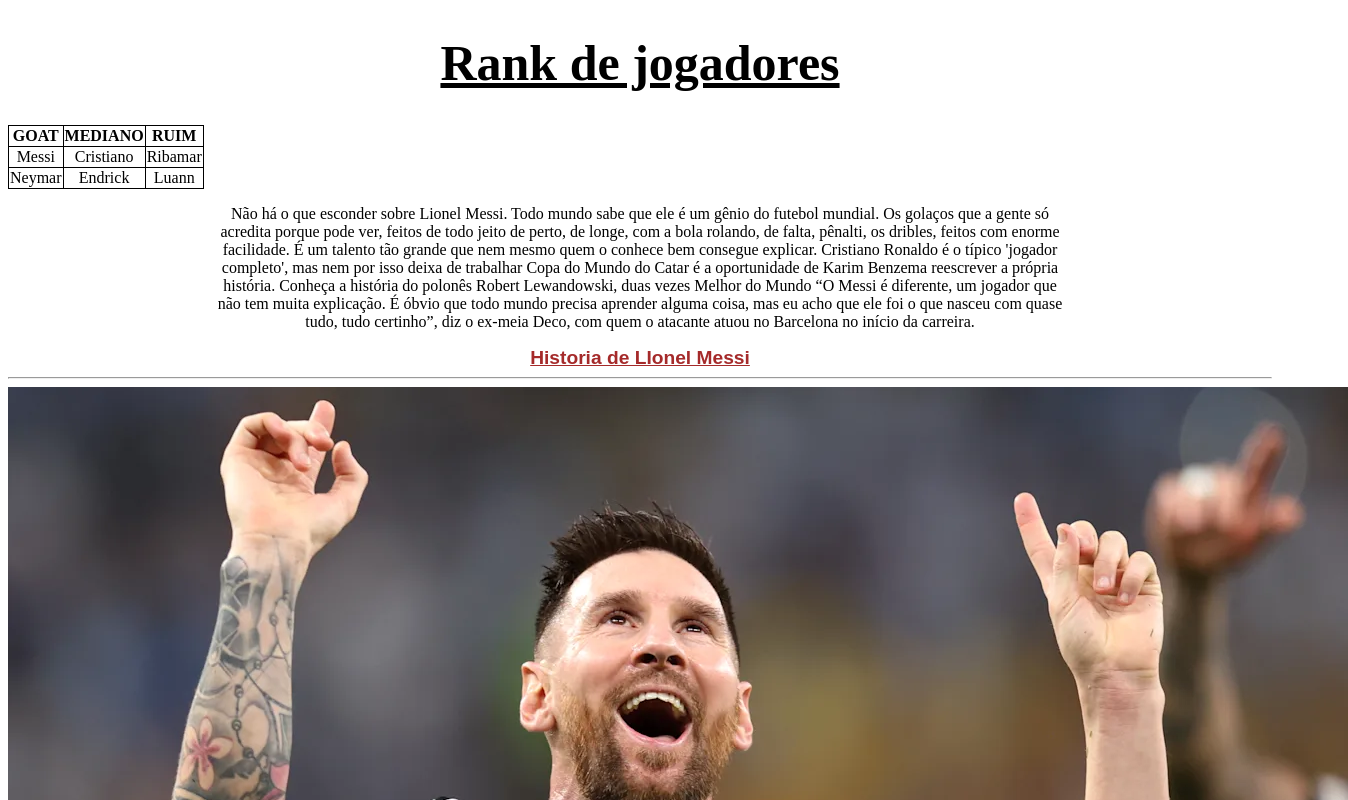
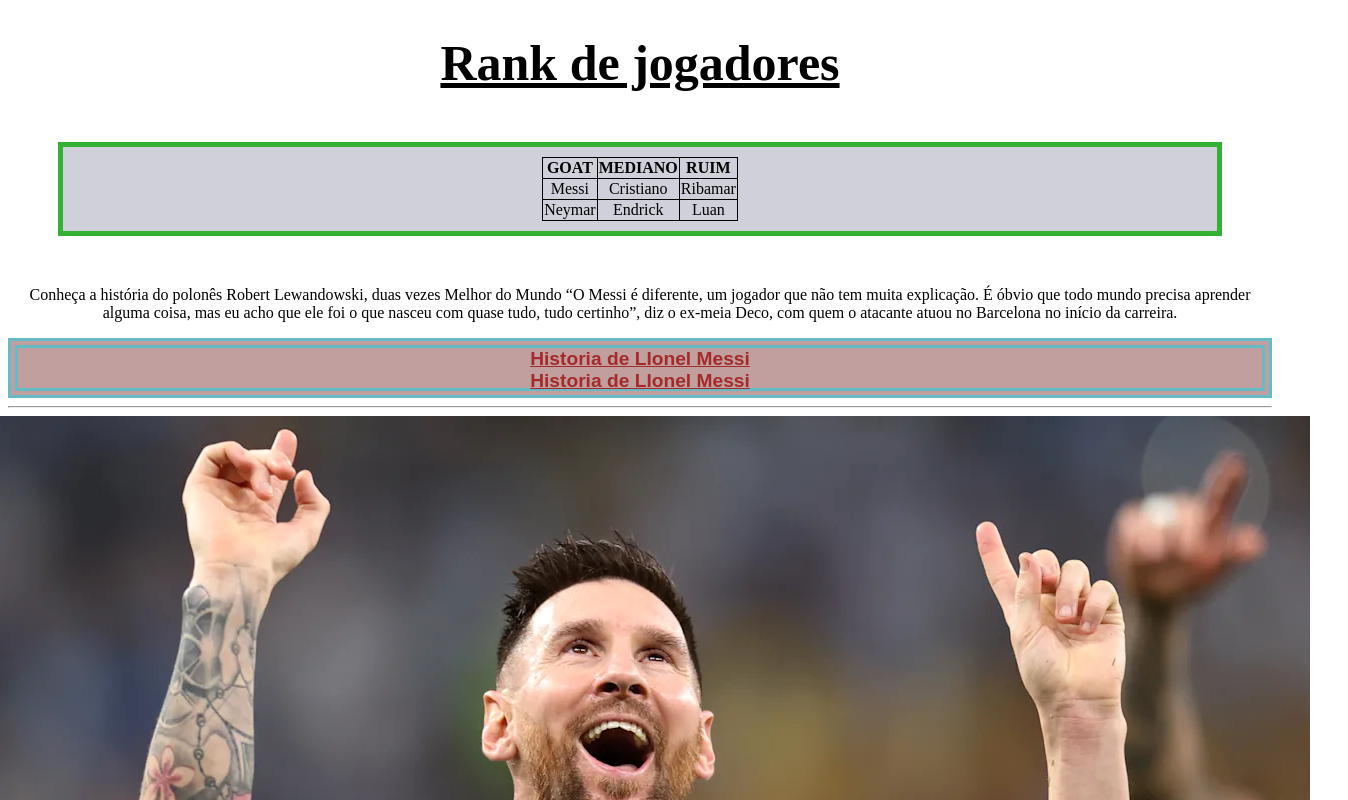
Before and after one commit to Marcosviniciusds/vascodagama, a plain HTML site: page pasta2/index.html in a window 1280 px wide. Shown: the top 800 px of the page, 1348 px wide, since content can reach past the window. Drawn offline with Linux system fonts and the light colour scheme.

Commit message:
usei o box model

```diff
--- a/pasta2/index.html
+++ b/pasta2/index.html
@@ -1,31 +1,79 @@
 <!DOCTYPE html>
 <html lang="en">
+
 <head>
     <meta charset="UTF-8">
     <meta name="viewport" content="width=device-width, initial-scale=1.0">
     <title>Marcos Vinicius</title>
     <style>
+        h1 {
+            font-size: 50px;
+            color:
+        }
 
-    h1 {font-size: 50px;color:}
+        table,
+        th,
+        td {
+            border: 1px black solid;
+            border-collapse: collapse;
 
-    table,th,td{border: 1px black solid;border-collapse: collapse;}
-    .teste{
+        }
+
+        .tabela {
+            margin: 50px;
+            padding: 10px;
+            border: 5px solid rgb(50, 177, 50);
+            background-color: rgb(208, 208, 219);
+            display: flex;
+            justify-content: center;
+
+        }
+
+        .teste {
             color: brown;
             font-family: Arial, Helvetica, sans-serif;
             font-size: larger;
         }
-   #site{text-align: center;}
+
+        #site {
+            text-align: center;
+        }
+
+
+        .box {
+            ;
+            height: 40px;
+            margin: px;
+            border: 10px double rgb(100, 186, 197);
+            background: rgb(194, 159, 159);
+
+        }
+
+        .flex {
+            display: flex;
+            align-items: center;
+            flex-direction: column;
+        }
+
+        .foto {
+            display: flex;
+            justify-content: center;
+        }
     </style>
 </head>
+
 <body>
     <div id="site">
         <H1><u>Rank de jogadores</u></H1>
 
 
-
+        <div class="tabela">
+             <div class="tabelalargura">
             <table>
 
-        <th> GOAT </th>  <th>MEDIANO</th> <th> RUIM </th>
+                <th> GOAT </th>
+                <th>MEDIANO</th>
+                <th> RUIM </th>
                 <tr>
                     <td>Messi</td>
                     <td>Cristiano</td>
@@ -34,23 +82,32 @@
                 <tr>
                     <td>Neymar</td>
                     <td>Endrick</td>
-       <td>Luann</td>
+                    <td>Luan</td>
                 </tr>
 
             </table>
-<p>  Não há o que esconder sobre Lionel Messi. Todo mundo sabe que ele é um gênio do futebol mundial. Os golaços que a gente só <br>acredita porque pode ver, feitos de todo jeito  de perto, de longe, com a bola rolando, de falta, pênalti, os dribles, feitos com enorme<br> facilidade. É um talento tão grande que nem mesmo quem o conhece bem consegue explicar.
+            </div>
+        </div>
 
-    Cristiano Ronaldo é o típico 'jogador <br>completo', mas nem por isso deixa de trabalhar
-    Copa do Mundo do Catar é a oportunidade de Karim Benzema reescrever a própria <br>história.
+        <p>
             Conheça a história do polonês Robert Lewandowski, duas vezes Melhor do Mundo
-    “O Messi é diferente, um jogador que<br> não tem muita explicação. É óbvio que todo mundo precisa aprender alguma coisa, mas eu acho que ele foi o que nasceu com quase<br> tudo, tudo certinho”, diz o ex-meia Deco, com quem o atacante atuou no Barcelona no início da carreira.</p>
+            “O Messi é diferente, um jogador que não tem muita explicação. É óbvio que todo mundo precisa aprender
+            alguma coisa, mas eu acho que ele foi o que nasceu com quase tudo, tudo certinho”, diz o ex-meia Deco, com
+            quem o atacante atuou no Barcelona no início da carreira.</p>
+    </div>
+
+    <div class="box">
+        <div class="flex">
+            <a class="teste" href="https://pt.wikipedia.org/wiki/Lionel_Messi"> <b> Historia de LIonel Messi</b></a>
 
 
-    <a   class ="teste" href="https://pt.wikipedia.org/wiki/Lionel_Messi">  <b>                                                        Historia de LIonel Messi</b></a>
+            <a class="teste" href="https://pt.wikipedia.org/wiki/Lionel_Messi"> <b> Historia de LIonel Messi</b></a>
+        </div>
+    </div>
     <hr>
-
-
+    <div class="foto">
         <img src="imagem/LIONEL MESSI.webp" alt="Foto de Messi">
     </div>
 </body>
+
 </html>
```
Lines whose indentation alone changed are shown as unchanged.
